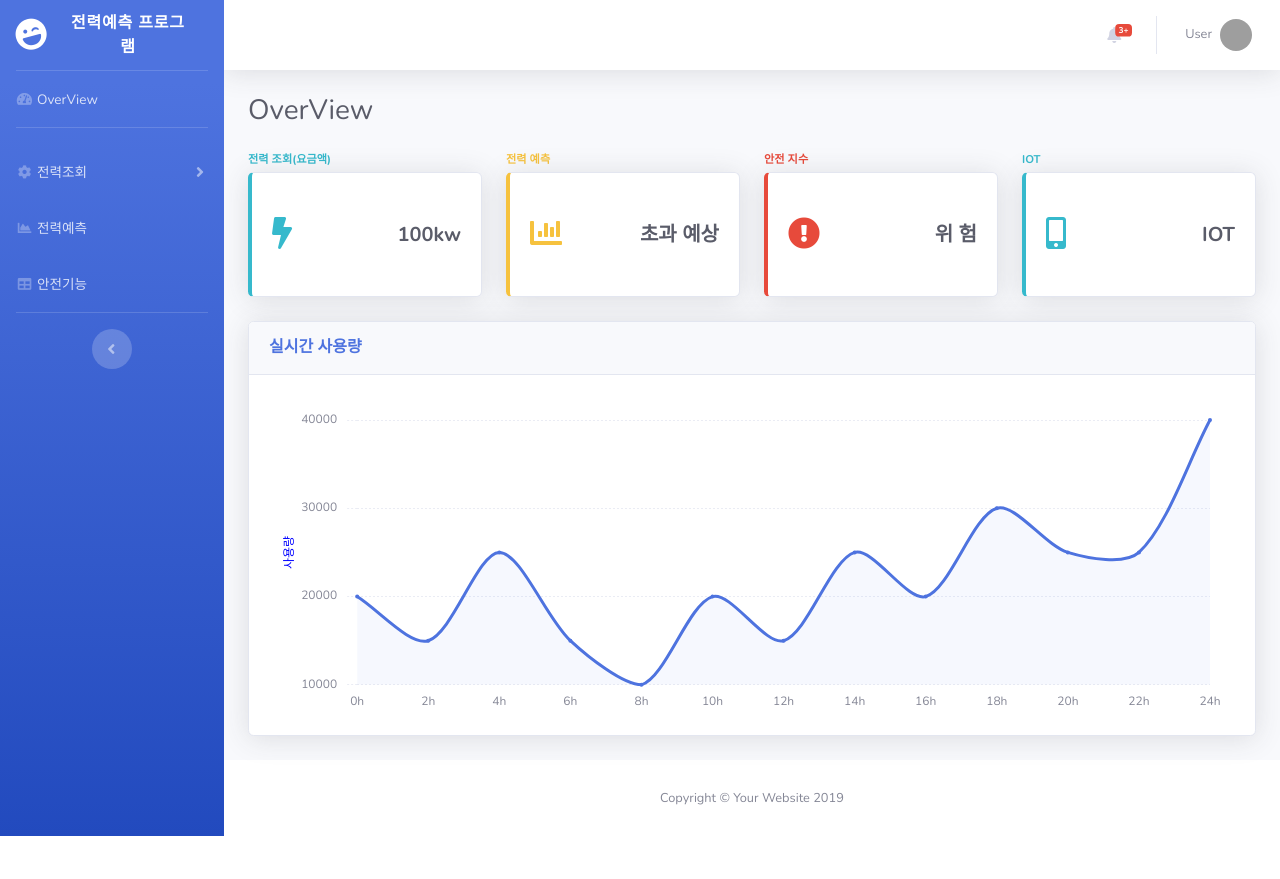
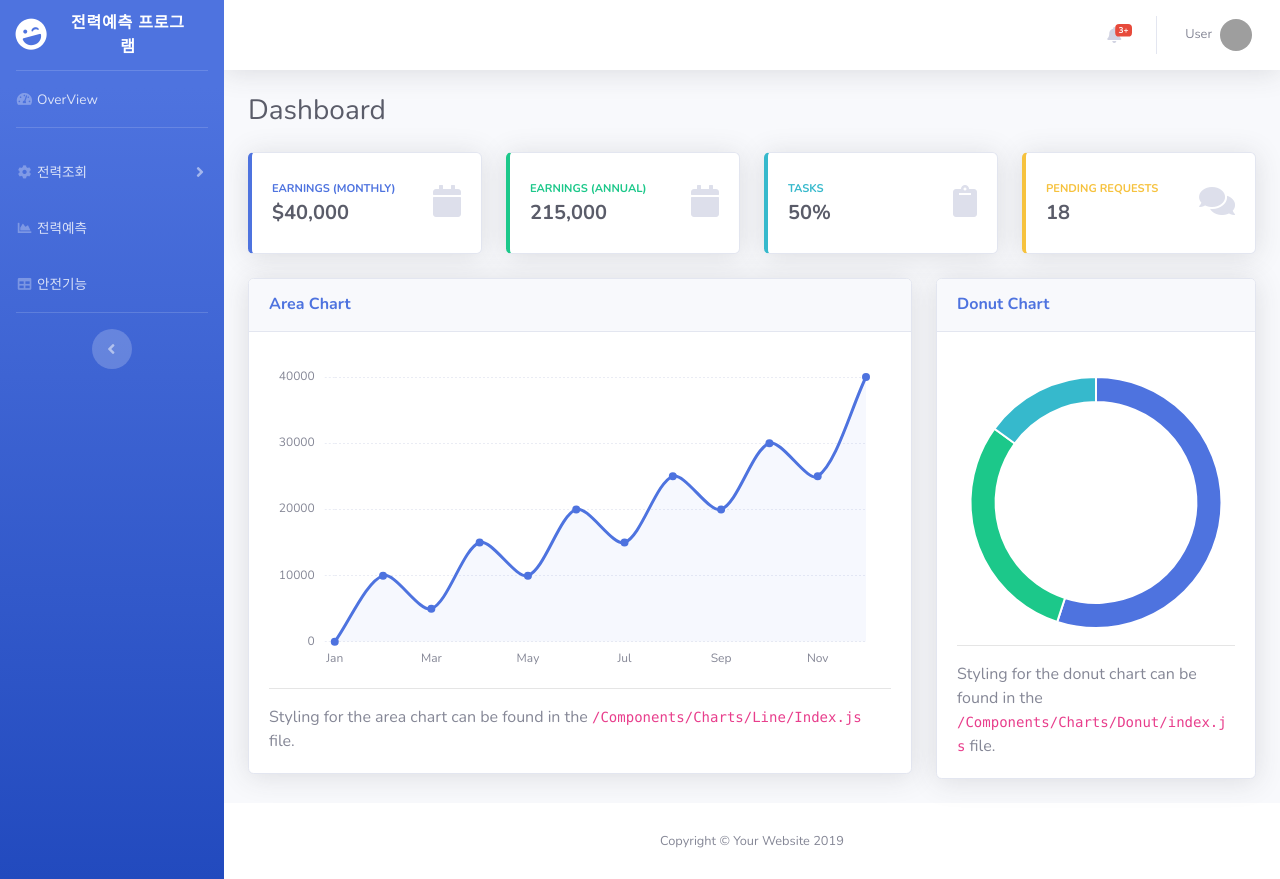
Before and after one commit to TeamJCIM/TeamJCIM_Frontend, a React (Create React App) app: page /dashboard in a window 1280 px wide. Before the commit the page ends 836 px from the top, so only its background shows below. Built offline with nearby package versions, Linux system fonts and the light colour scheme; grey boxes are pictures that could not be loaded.

Commit message:
Revert "MAKE overview"
This reverts commit b26bc42b3e9a4b42ac2ee643435b207905b838fb.

```diff
--- a/src/components/Cards/Info/index.js
+++ b/src/components/Cards/Info/index.js
@@ -14,27 +14,23 @@ class CardInfo extends Component {
     }
 
     componentDidMount() {
-        this.setState({cardClass: `card border-left-${this.props.color} shadow h-60 py-4`})
-        this.setState({icon: `fas fa-${this.props.icon} fa-2x text-${this.props.color}`})
+        this.setState({cardClass: `card border-left-${this.props.color} shadow h-100 py-2`})
+        this.setState({icon: `fas fa-${this.props.icon} fa-2x text-gray-300`})
         this.setState({titleClass: `text-xs font-weight-bold text-${this.props.color} text-uppercase mb-1`})
     }
 
     render() {
         return (
             <div className="col-xl-3 col-md-6 mb-4">
-                <div className={this.state.titleClass}>{this.state.title}</div>
-
                 <div className={this.state.cardClass}>
                     <div className="card-body">
                         <div className="row no-gutters align-items-center">
-
-                            <div className="col mr-2 align">
+                            <div className="col mr-2">
+                                <div className={this.state.titleClass}>{this.props.title}</div>
+                                <div className="h5 mb-0 font-weight-bold text-gray-800">{this.state.value}</div>
+                            </div>
+                            <div className="col-auto">
                                 <i className={this.state.icon}></i>
-                            </div>
-
-                            <div className="col-auto">
-                                {/* <div className={this.state.titleClass}>{this.props.title}</div> */}
-                                <div className="h5 mb-0 font-weight-bold text-gray-800">{this.state.value}</div>
                             </div>
                         </div>
                     </div>
--- a/src/components/Charts/Line/index.js
+++ b/src/components/Charts/Line/index.js
@@ -18,26 +18,24 @@ class ChartLine extends Component {
         new Chart(myChartRef, {
             type: 'line',
             data: {
-                labels: ["0h", "2h", "4h", "6h", "8h", "10h", "12h", "14h", "16h", "18h", "20h", "22h", "24h"],
+                labels: ["Jan", "Feb", "Mar", "Apr", "May", "Jun", "Jul", "Aug", "Sep", "Oct", "Nov", "Dec"],
                 datasets: [{
                     label: "Earnings",
                     lineTension: 0.3,
                     backgroundColor: "rgba(78, 115, 223, 0.05)",
                     borderColor: "rgba(78, 115, 223, 1)",
-                    pointRadius: 1,
+                    pointRadius: 3,
                     pointBackgroundColor: "rgba(78, 115, 223, 1)",
                     pointBorderColor: "rgba(78, 115, 223, 1)",
-                    pointHoverRadius: 1,
+                    pointHoverRadius: 3,
                     pointHoverBackgroundColor: "rgba(78, 115, 223, 1)",
                     pointHoverBorderColor: "rgba(78, 115, 223, 1)",
                     pointHitRadius: 10,
                     pointBorderWidth: 2,
-                    fill: true,
-                    data: [20000, 15000, 25000, 15000, 10000, 20000, 15000, 25000, 20000, 30000, 25000, 25000, 40000],
+                    data: [0, 10000, 5000, 15000, 10000, 20000, 15000, 25000, 20000, 30000, 25000, 40000],
                 }],
             },
             options: {
-                responsive: true,
                 maintainAspectRatio: false,
                 layout: {
                     padding: {
@@ -57,15 +55,10 @@ class ChartLine extends Component {
                             drawBorder: false
                         },
                         ticks: {
-                            maxTicksLimit: 12
+                            maxTicksLimit: 7
                         }
                     }],
                     yAxes: [{
-                        scaleLabel: {
-                            display: true,
-                            fontColor: 'blue',
-                            labelString: '사용량',
-                        },
                         ticks: {
                             maxTicksLimit: 5,
                             padding: 10,
@@ -81,7 +74,7 @@ class ChartLine extends Component {
                     }],
                 },
                 legend: {
-                    display: false,
+                    display: false
                 },
                 tooltips: {
                     backgroundColor: "rgb(255,255,255)",
@@ -110,13 +103,12 @@ class ChartLine extends Component {
 
     render() {
         return (
-            <CardBasic title="실시간 사용량">
+            <CardBasic title="Area Chart">
                 <div className="chart-area">
                     <canvas id="myAreaChart" ref={this.chartRef}></canvas>
                 </div>
-                {/*
                 <hr />
-                Styling for the area chart can be found in the <code>/Components/Charts/Line/Index.js</code> file. */}
+                Styling for the area chart can be found in the <code>/Components/Charts/Line/Index.js</code> file.
             </CardBasic>
         )
     }
--- a/src/pages/Dashboard/index.js
+++ b/src/pages/Dashboard/index.js
@@ -39,39 +39,38 @@ class Dashboard extends Component {
 
                 {/* <!-- Page Heading --> */}
 
-                <PageHeading title="OverView" />
+                <PageHeading title="Dashboard" />
 
                 {/* <!-- Content Row --> */}
                 <div className="row">
-                  <CardInfo title="전력 조회(요금액)"
-                    icon="bolt"
+                  <CardInfo title="Earnings (Monthly)"
+                    icon="calendar"
+                    color="primary"
+                    value="$40,000" />
+
+                  <CardInfo title="Earnings (Annual)"
+                    icon="calendar"
+                    color="success"
+                    value="215,000" />
+
+                  <CardInfo title="Tasks"
+                    icon="clipboard"
                     color="info"
-                    value="100kw" />
+                    value="50%" />
 
-                  <CardInfo title="전력 예측"
-                    icon="chart-bar"
+                  <CardInfo title="Pending Requests"
+                    icon="comments"
                     color="warning"
-                    value="초과 예상" />
-
-                  <CardInfo title="안전 지수"
-                    icon="exclamation-circle"
-                    color="danger"
-                    value="위 험" />
-
-                  <CardInfo title="IOT"
-                    icon="mobile-alt"
-                    color="info"
-                    value="IOT" />
+                    value="18" />
                 </div>
                 <div className="row">
-                  <div className="col-xl col-lg">
+                  <div className="col-xl-8 col-lg-6">
                     <ChartLine />
                   </div>
-                  {/*
                   <div className="col-xl-4 col-lg-6">
                     <ChartDonut />
                   </div>
-                  */}
+
                 </div>
 
               </div>
```
